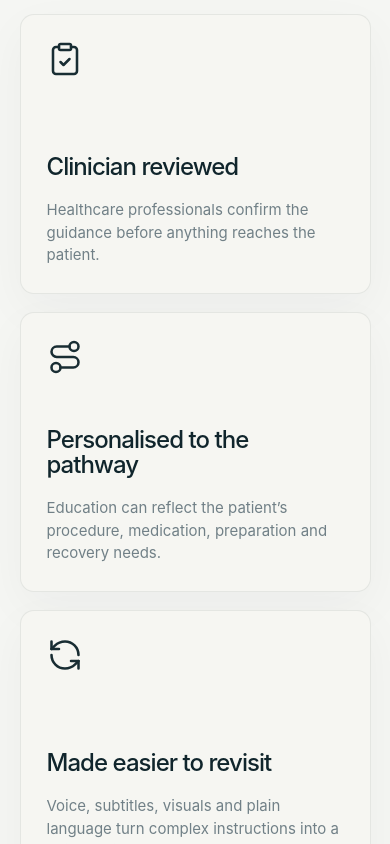
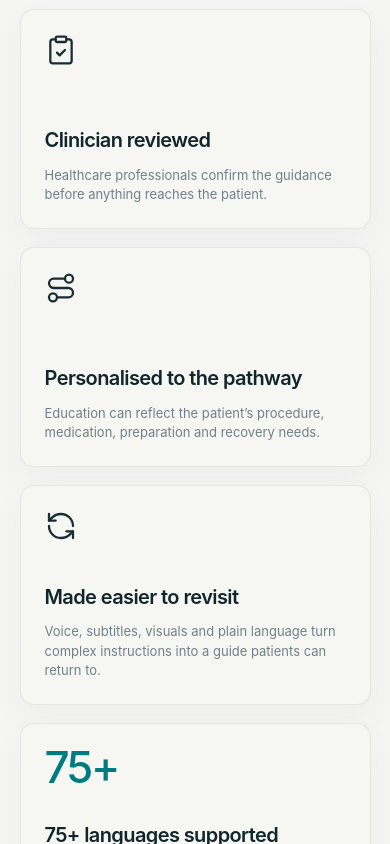
Before and after one commit to STV1222/Medivo-AI-Website, a Next.js app: page / in a window 390 px wide. Shown: the part 7900-8744 px from the top of the page. Built offline with nearby package versions, Linux system fonts and the light colour scheme; a web font is replaced by a local one.

Commit message:
Tighten advantage card typography

```diff
--- a/app/globals.css
+++ b/app/globals.css
@@ -169,14 +169,15 @@ button{font:inherit}
 .preview-media span{width:55px;height:55px;border-radius:50%;display:grid;place-items:center;background:white;color:var(--teal)}
 .app-preview>b{display:block;font-size:22px;margin:25px 0 8px}
 .app-preview p{color:#758286}
-.advantages{background:#f5f6f3;padding:11vw 5vw}
-.advantages .section-head{margin-bottom:5vw}
+.advantages{background:#f5f6f3;padding:9vw 5vw}
+.advantages .section-head{margin-bottom:3.8vw}
+.advantages h2{font-size:clamp(30px,3.1vw,46px)}
 .advantage-grid{display:grid;grid-template-columns:repeat(4,1fr);gap:18px}
-.advantage-card{min-height:300px;padding:32px;background:#f6f6f2;border:1px solid rgba(16,37,44,.08);border-radius:14px;display:flex;flex-direction:column;justify-content:space-between;overflow:hidden;position:relative;box-shadow:0 16px 48px rgba(16,37,44,.04)}
-.advantage-icon{width:42px;height:42px;color:var(--ink);opacity:.96}
-.advantage-marker{display:block;font-size:clamp(56px,5.6vw,90px);line-height:.86;letter-spacing:-.06em;font-weight:480;color:var(--teal)}
-.advantage-card h3{font-size:clamp(24px,2.25vw,36px);line-height:1.02;letter-spacing:var(--title-track);font-weight:520;margin:0 0 20px;max-width:320px}
-.advantage-card p{font-size:clamp(15px,1.1vw,18px);line-height:1.5;color:var(--muted);margin:0;max-width:390px}
+.advantage-card{min-height:230px;padding:28px;background:#f6f6f2;border:1px solid rgba(16,37,44,.08);border-radius:14px;display:flex;flex-direction:column;justify-content:space-between;overflow:hidden;position:relative;box-shadow:0 14px 38px rgba(16,37,44,.035)}
+.advantage-icon{width:34px;height:34px;color:var(--ink);opacity:.96}
+.advantage-marker{display:block;font-size:clamp(44px,4vw,66px);line-height:.9;letter-spacing:-.055em;font-weight:480;color:var(--teal)}
+.advantage-card h3{font-size:clamp(20px,1.35vw,24px);line-height:1.08;letter-spacing:-.03em;font-weight:560;margin:0 0 14px;max-width:300px}
+.advantage-card p{font-size:clamp(13px,.95vw,15px);line-height:1.48;color:var(--muted);margin:0;max-width:370px}
 .hospital-benefits{background:#dbe8e3;padding:11vw 5vw}
 .hospital-benefits-copy{margin-bottom:5vw}
 .hospital-benefits h2{margin:0;max-width:980px}
@@ -307,7 +308,7 @@ to{opacity:1;transform:none}
 .app-list{display:none}
 .app-preview{min-height:480px}
 .advantage-grid{grid-template-columns:1fr 1fr}
-.advantage-card{min-height:300px}
+.advantage-card{min-height:230px}
 .hospital-benefit-slider{display:grid;grid-template-columns:1fr;height:auto;min-height:0;gap:18px;overflow:visible}
 .benefit-image-card,.benefit-image-card.active{height:520px;flex:auto;transform:none}
 .benefit-content-card{order:-1;flex:auto;padding:36px;animation:none}
@@ -352,8 +353,8 @@ to{opacity:1;transform:none}
 .platform-window{height:540px}
 .app-preview{min-height:400px}
 .advantage-grid{grid-template-columns:1fr}
-.advantage-card{min-height:280px;padding:26px}
-.advantage-icon{width:36px;height:36px}
+.advantage-card{min-height:220px;padding:24px}
+.advantage-icon{width:32px;height:32px}
 .benefit-image-card,.benefit-image-card.active{height:480px;border-width:6px}
 .benefit-pill{top:18px;right:16px;font-size:13px;padding:9px 14px}
 .benefit-content-card{padding:28px}
```
